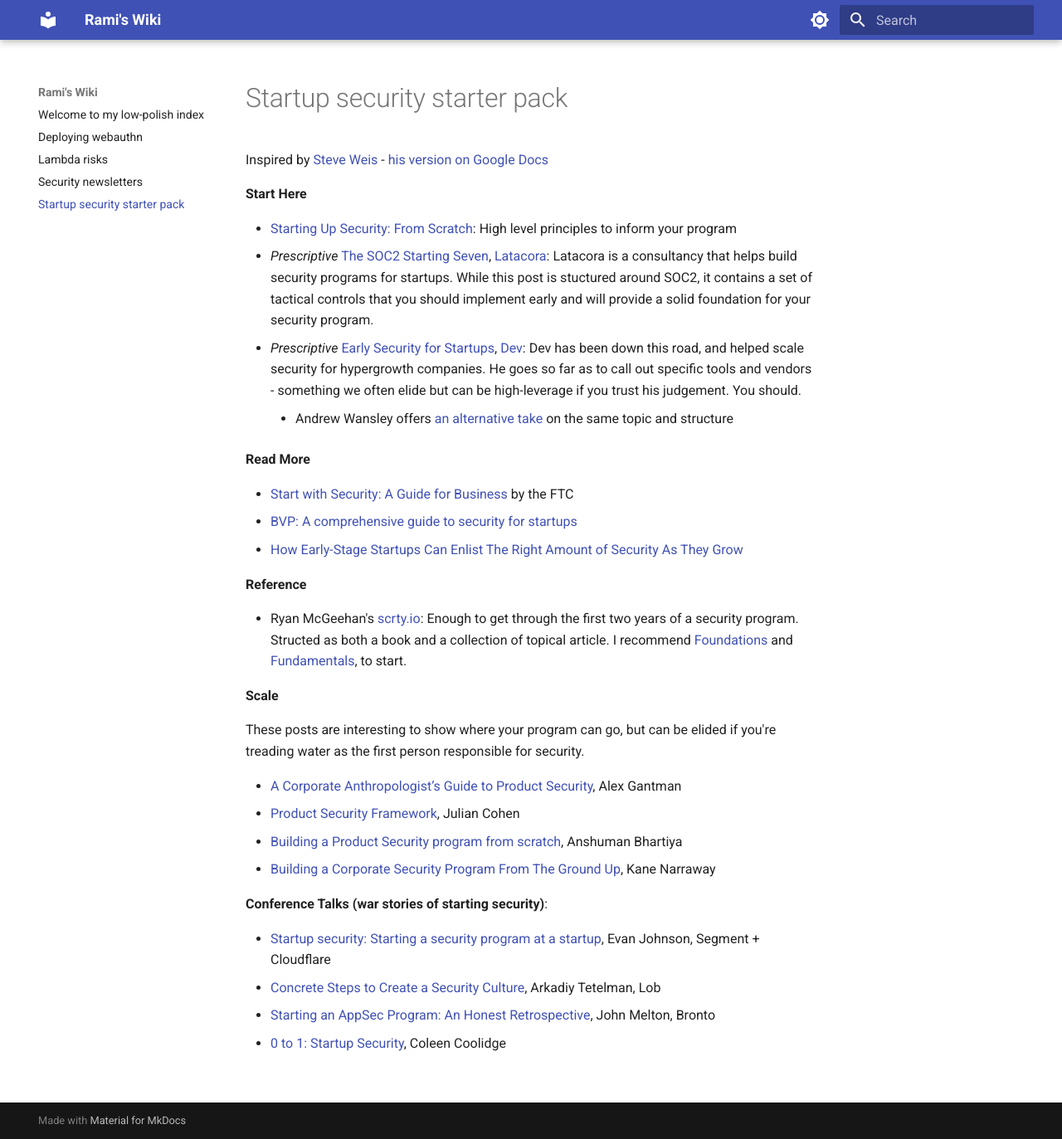
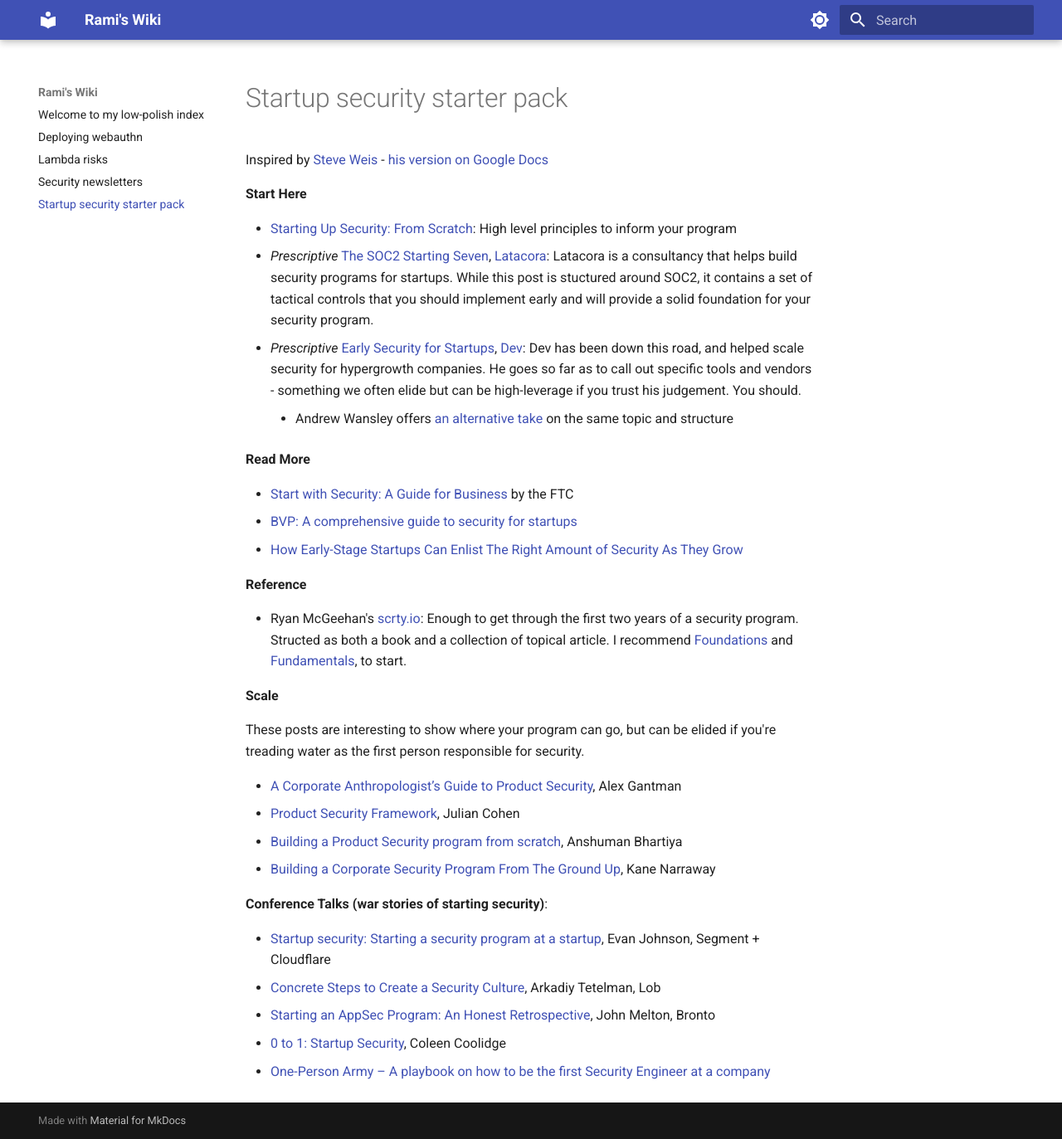
Before and after one commit to ramimac/wiki, an MkDocs documentation site: the page built from docs/startup-security-starter-pack.md, in a window 1280 px wide and 1373 px high. Shown: the whole window at 83% size. Built offline with MkDocs 1.6.1 and Material for MkDocs 9.7.7, drawn with Linux system fonts in a browser that asks for light colours.

Commit message:
Update newsletters + starting security

```diff
--- a/docs/startup-security-starter-pack.md
+++ b/docs/startup-security-starter-pack.md
@@ -32,3 +32,4 @@
 * [Concrete Steps to Create a Security Culture](https://www.youtube.com/watch?v=IiQIMkMcCHQ), Arkadiy Tetelman, Lob
 * [Starting an AppSec Program: An Honest Retrospective](https://www.youtube.com/watch?v=ETkHISgEh3g), John Melton, Bronto
 * [0 to 1: Startup Security](https://youtu.be/kwYtbIEPLy8?t=2437), Coleen Coolidge
+* [ One-Person Army – A playbook on how to be the first Security Engineer at a company](https://sector.ca/sessions/one-person-army-a-playbook-on-how-to-be-the-first-security-engineer-at-a-company/)
```
Also changed, not shown: docs/security-newsletters.md (+1 -0 lines).
